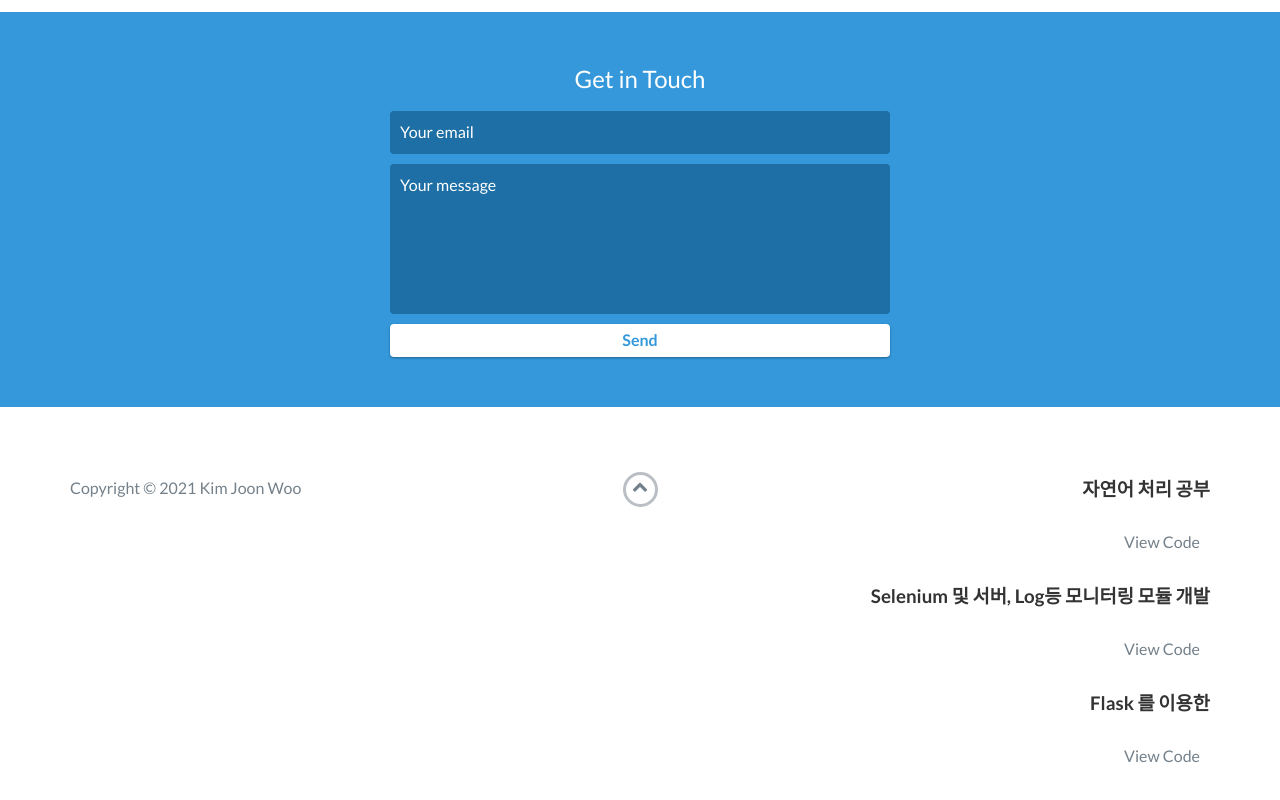
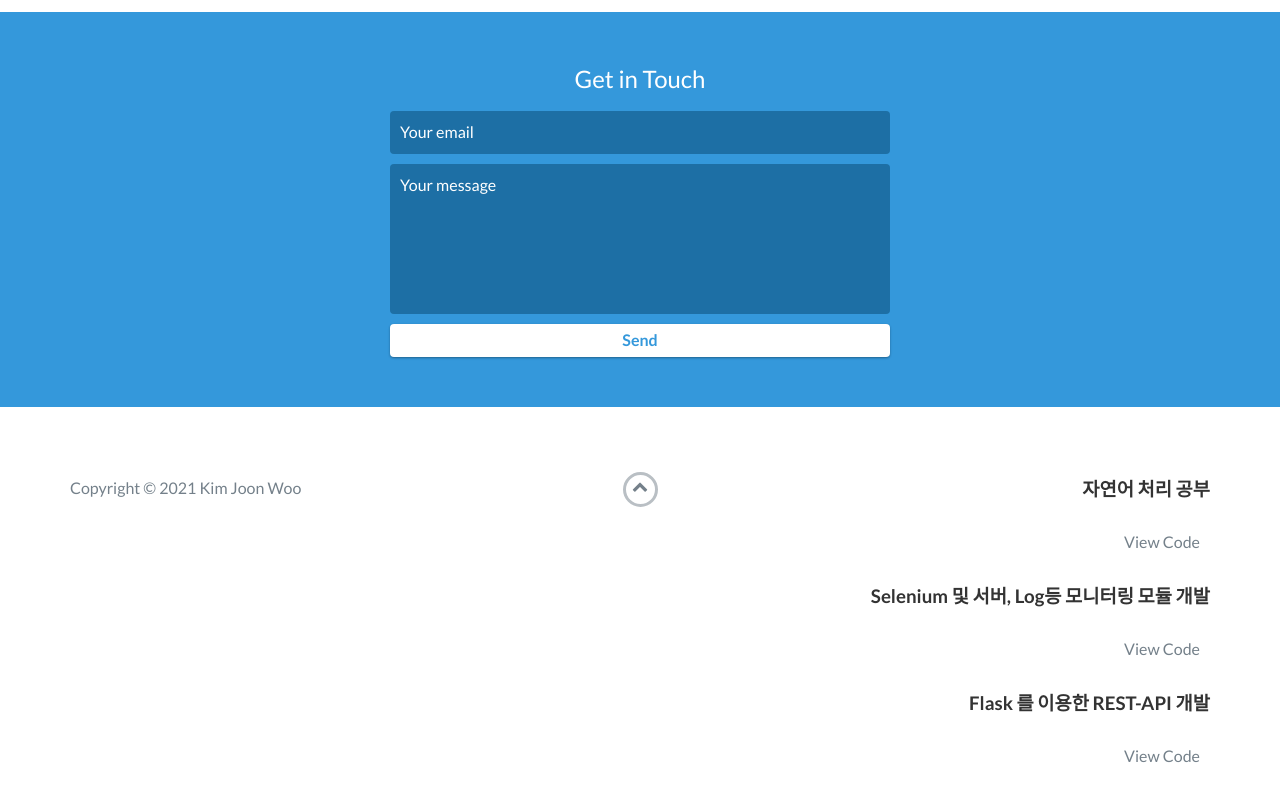
Before and after one commit to joonwoo8395/joonwoo, a website: page index.html in a window 1280 px wide. Shown: the part 2874-3674 px from the top of the page. Drawn offline with nearby package versions, Linux system fonts and the light colour scheme.

Commit message:
Update index.html

```diff
--- a/index.html
+++ b/index.html
@@ -216,7 +216,7 @@
 			 <a href="https://github.com/joonwoo8395/joonwoo/tree/master/TextMining">View Code</a>
 	        	 <h3>Selenium 및 서버, Log등 모니터링 모듈 개발</h3>
 			 <a href="https://github.com/joonwoo8395/joonwoo/tree/master/selenium_sms/SMS-master">View Code</a>
-			 <h3>Flask 를 이용한 </h3>
+			 <h3>Flask 를 이용한 REST-API 개발</h3>
 			 <a href="https://github.com/joonwoo8395/joonwoo/tree/master/swagger_workspace">View Code</a>
 		</div>
                     </ul>
```
